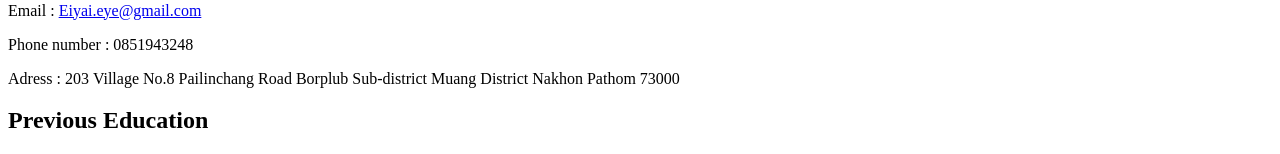
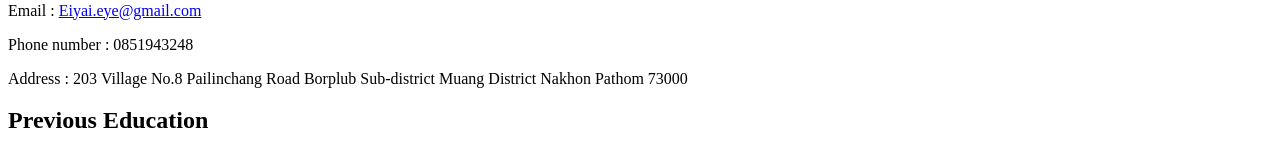
Before and after one commit to TeerapornJ/TeerapornJ.github.io, a plain HTML site: page index.html in a window 1280 px wide. Shown: the part 638-792 px from the top of the page. Drawn offline with Linux system fonts and the light colour scheme.

Commit message:
myresume

```diff
--- a/index.html
+++ b/index.html
@@ -15,7 +15,7 @@
  <h2>Contact detial</h2>
  <p>Email : <a href="mailto:eiyai.eye@gmail.com">Eiyai.eye@gmail.com</a></p>
  <p>Phone number : 0851943248</p>
- <p>Adress : 203 Village No.8 Pailinchang Road Borplub Sub-district Muang District Nakhon Pathom 73000</p>
+ <p>Address : 203 Village No.8 Pailinchang Road Borplub Sub-district Muang District Nakhon Pathom 73000</p>
 
 <h2>Previous Education</h2>
 <p>Thammasat University : Bachelor of Accounting (2016 - present) - (GPA 3.90)</p>
```
